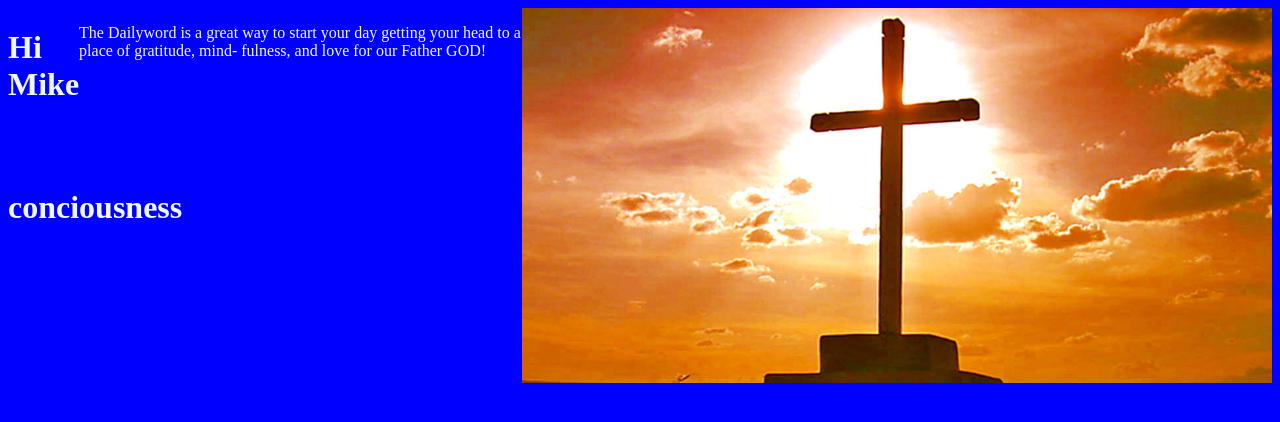
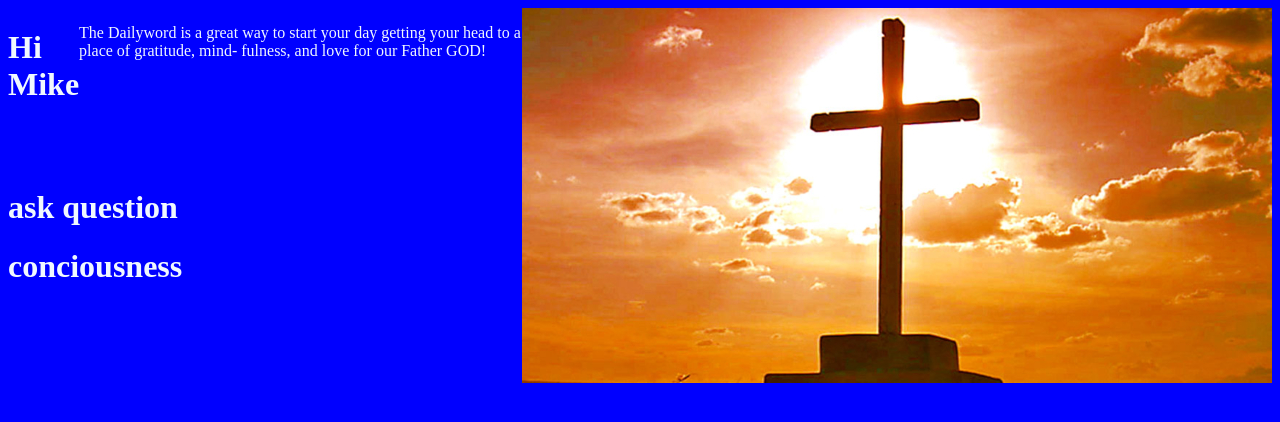
Before and after one commit to Praetz/The-Daily-Word, a plain HTML site: page index.html in a window 1280 px wide. Drawn offline with Linux system fonts and the light colour scheme.

Commit message:
Main section.

```diff
--- a/index.html
+++ b/index.html
@@ -24,6 +24,10 @@
         <img class="img" src="./css/images/A-Christian-cross-by-Waiting-For-The-Word-750x375.jpg"
         alt="picture" >
     </header>
+    <main>
+        <h1>ask question</h1>
+
+    </main>
     <footer>
         <h1>conciousness</h1>
 
```
